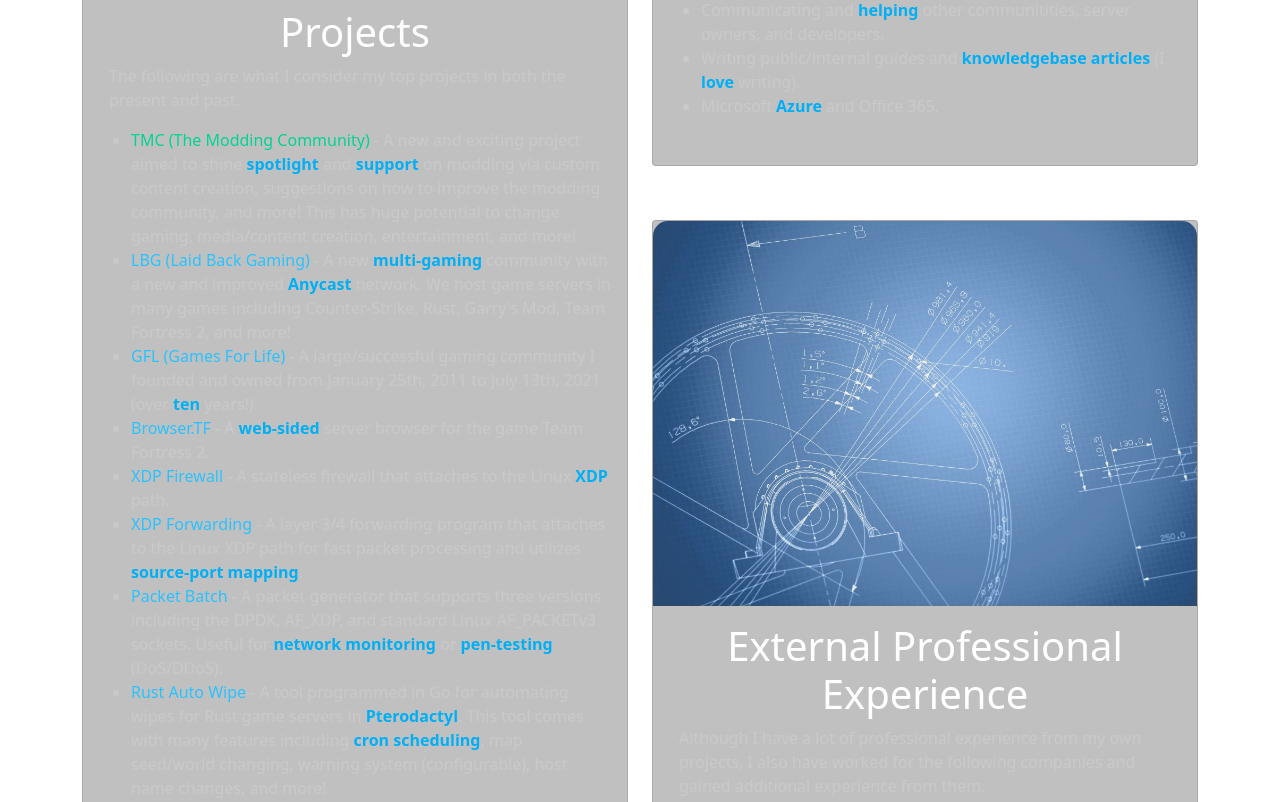
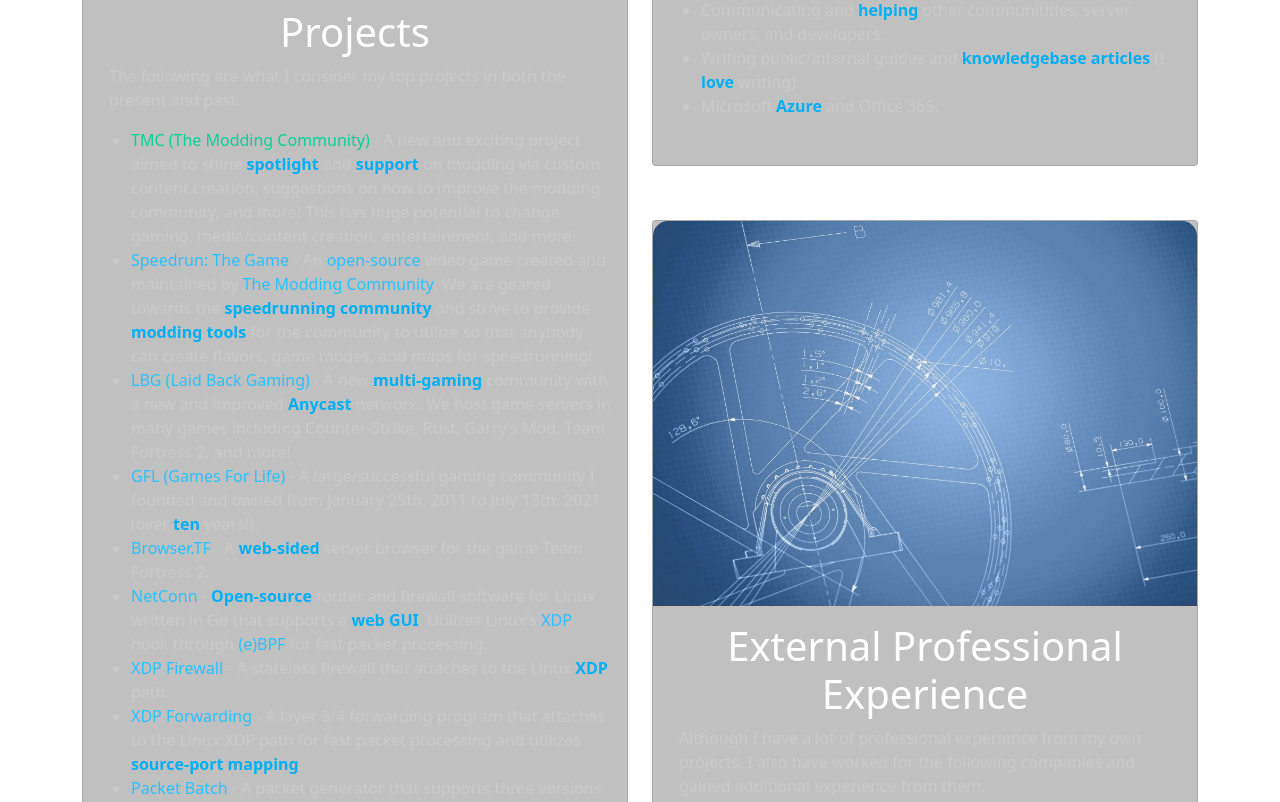
Before and after one commit to deaconn-net/deaconn-old, a Django app: page / in a window 1280 px wide. Shown: the part 1735-2537 px from the top of the page. Run offline with Django 4.2, Linux system fonts and the light colour scheme; some libraries are stand-ins or nearby versions.

Commit message:
Add more information.

```diff
--- a/deaconn/home/templates/home/home.html
+++ b/deaconn/home/templates/home/home.html
@@ -80,10 +80,12 @@
                 <h1 class="card-title text-center">Projects</h1>
                 <p class="card-text">The following are what I consider my top projects in both the present and past.
                     <ul>
-                        <li><a class="tmc" href="https://moddingcommunity.com/" target="_blank">TMC (The Modding Community)</a> - A new and exciting project aimed to shine <span class="flair">spotlight</span> and <span class="flair">support</span> on modding via custom content creation, suggestions on how to improve the modding community, and more! This has huge potential to change gaming, media/content creation, entertainment, and more!</li>
-                        <li><a href="https://lbgaming.co/" target="_blank">LBG (Laid Back Gaming)</a> - A new <span class="flair">multi-gaming</span> community with a new and improved <span class="flair">Anycast</span> network. We host game servers in many games including Counter-Strike, Rust, Garry's Mod, Team Fortress 2, and more!</li>
+                        <li><a class="tmc" href="/tmc">TMC (The Modding Community)</a> - A new and exciting project aimed to shine <span class="flair">spotlight</span> and <span class="flair">support</span> on modding via custom content creation, suggestions on how to improve the modding community, and more! This has huge potential to change gaming, media/content creation, entertainment, and more!</li>
+                        <li><a href="/speedruntg">Speedrun: The Game</a> - An <a href="https://github.com/speedruntg/" target="_blank">open-source</a> video game created and maintained by <a href="/tmc">The Modding Community</a>. We are geared towards the <span class="flair">speedrunning community</span> and strive to provide <span class="flair">modding tools</span> for the community to utilize so that anybody can create flavors, game modes, and maps for speedrunning!</li>
+                        <li><a href="/lbg">LBG (Laid Back Gaming)</a> - A new <span class="flair">multi-gaming</span> community with a new and improved <span class="flair">Anycast</span> network. We host game servers in many games including Counter-Strike, Rust, Garry's Mod, Team Fortress 2, and more!</li>
                         <li><a href="https://GFLClan.com/" target="_blank">GFL (Games For Life)</a> - A large/successful gaming community I founded and owned from January 25th, 2011 to July 13th, 2021 (over <span class="flair">ten</span> years!).</li>
                         <li><a href="https://browser.tf" target="_blank">Browser.TF</a> - A <span class="flair">web-sided</span> server browser for the game Team Fortress 2.</li>
+                        <li><a href="https://github.com/Deaconn-net/NetConn" target="_blank">NetConn</a> - <span class="flair">Open-source</span> router and firewall software for Linux written in Go that supports a <span class="flair">web GUI</span>. Utilizes Linux's <a href="https://www.iovisor.org/technology/xdp" target="_blank">XDP</a> hook through <a href="https://ebpf.io/" target="_blank">(e)BPF</a> for fast packet processing.</li>
                         <li><a href="https://github.com/gamemann/XDP-Firewall" target="_blank">XDP Firewall</a> - A stateless firewall that attaches to the Linux <span class="flair">XDP</span> path.</li>
                         <li><a href="https://github.com/gamemann/XDP-Forwarding" target="_blank">XDP Forwarding</a> - A layer 3/4 forwarding program that attaches to the Linux XDP path for fast packet processing and utilizes <span class="flair">source-port mapping</span>.</li>
                         <li><a href="https://github.com/Packet-Batch" target="_blank">Packet Batch</a> - A packet generator that supports three versions including the DPDK, AF_XDP, and standard Linux AF_PACKETv3 sockets. Useful for <span class="flair">network monitoring</span> or  <span class="flair">pen-testing</span> (DoS/DDoS).</li>
```
